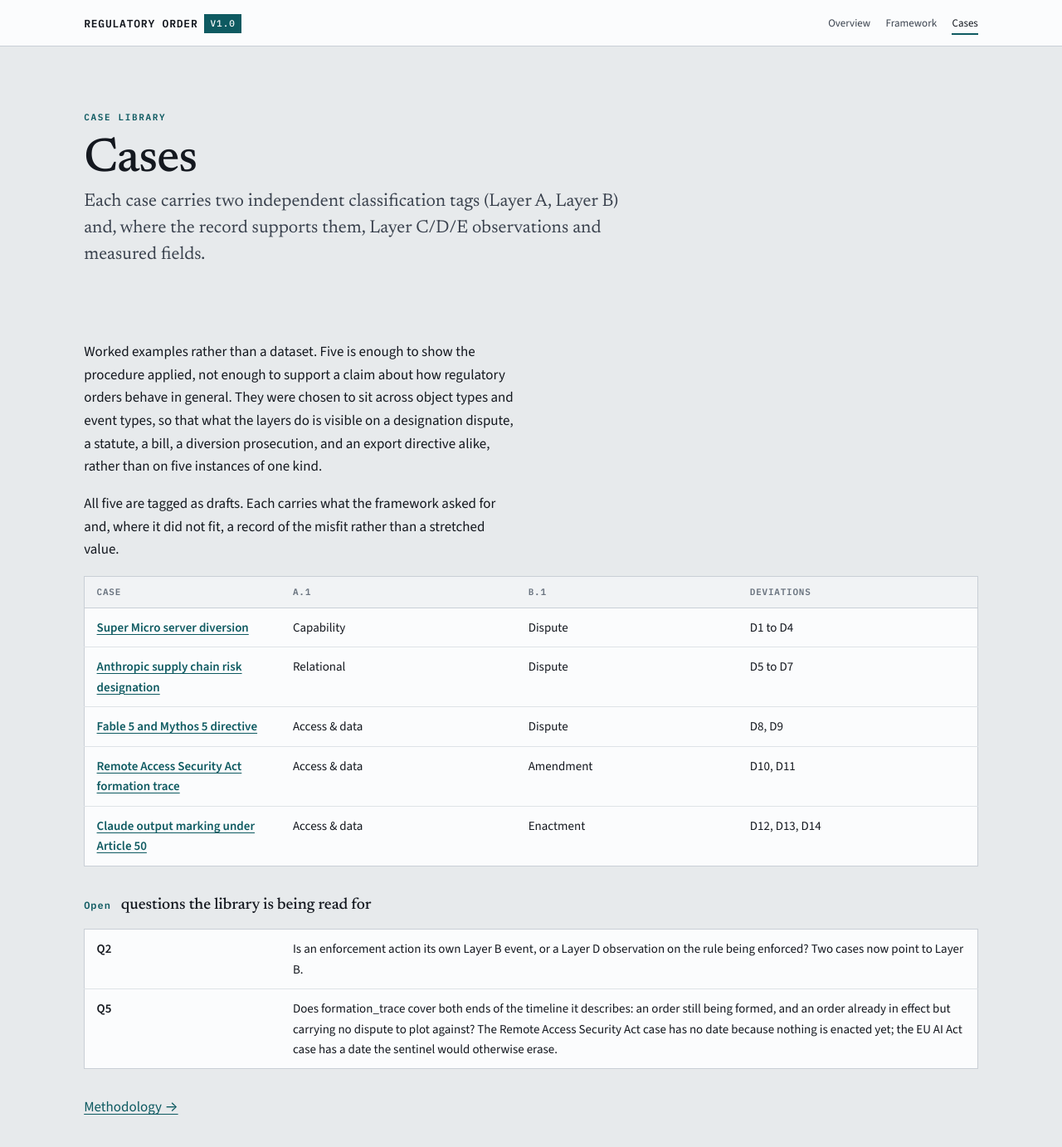
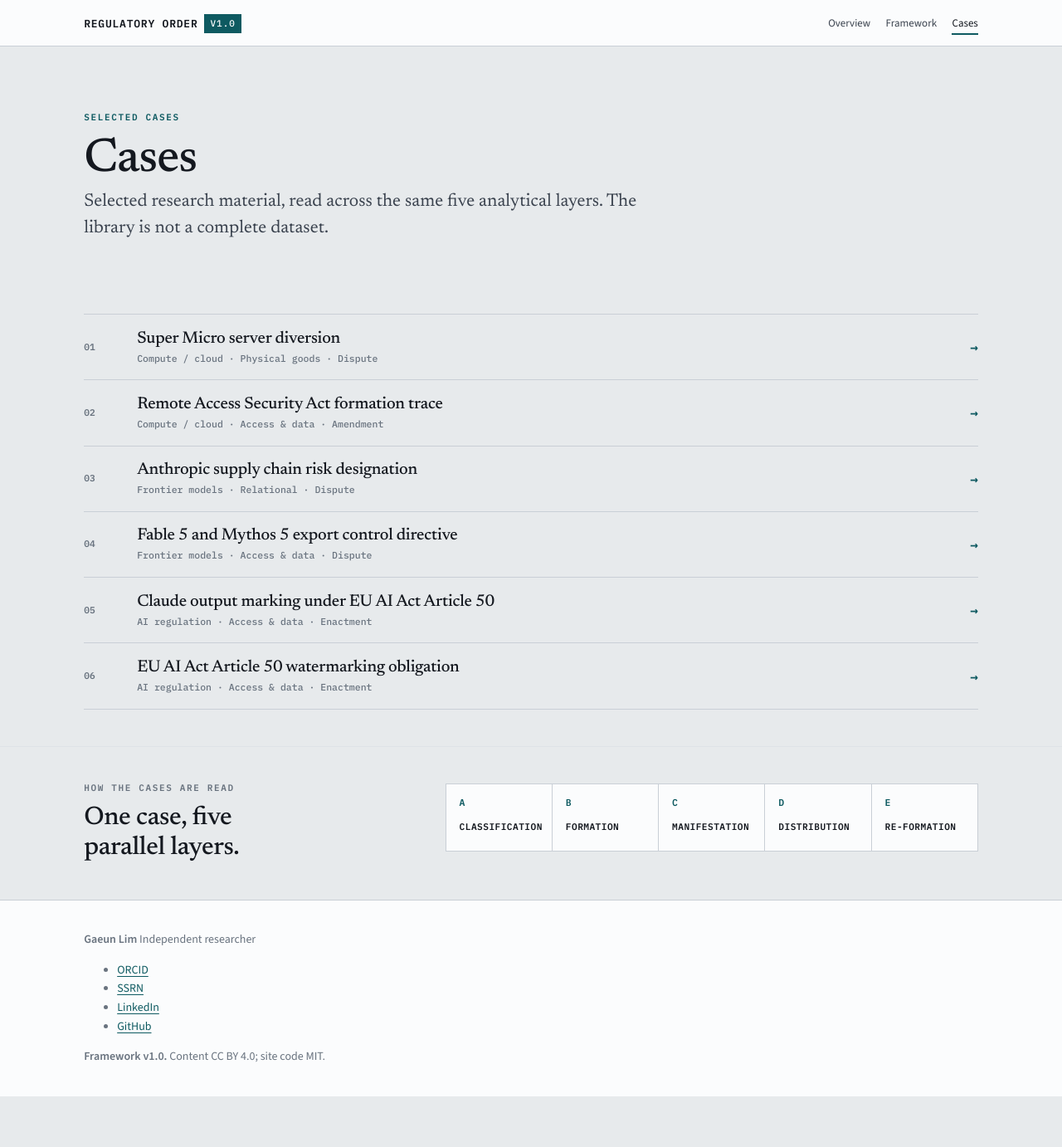
Before and after one commit to GaeunLim01/regulatory-order, a Jekyll site: the page built from cases/index.html, in a window 1280 px wide and 1400 px high. Shown: the top 1382 px of the window at 83% size. Built offline with Jekyll 4.4.1, drawn with Linux system fonts in a browser that asks for light colours.

Commit message:
Add files via upload

```diff
--- a/cases/index.html
+++ b/cases/index.html
@@ -1,41 +1,45 @@
 ---
 layout: default
-title: Case library
+title: Cases
 permalink: /cases/
-description: Cases read through all five layers, with distribution and re-formation observations attached.
+description: Selected cases classified across five parallel analytical layers.
 ---
 
 <section class="hero">
   <div class="shell">
-    <span class="eyebrow eyebrow--accent">Case library</span>
+    <span class="eyebrow eyebrow--accent">Selected cases</span>
     <h1>Cases</h1>
-    <p class="standfirst">Each case carries two independent classification tags (Layer A, Layer B) and, where the record supports them, Layer C/D/E observations and measured fields.</p>
+    <p class="standfirst">Selected research material, read across the same five analytical layers. The library is not a complete dataset.</p>
   </div>
 </section>
 
-<section class="section">
+<section class="section section--tight">
   <div class="shell">
-    <p class="lede">Worked examples rather than a dataset. Five is enough to show the procedure applied, not enough to support a claim about how regulatory orders behave in general. They were chosen to sit across object types and event types, so that what the layers do is visible on a designation dispute, a statute, a bill, a diversion prosecution, and an export directive alike, rather than on five instances of one kind.</p>
-    <p class="lede">All five are tagged as drafts. Each carries what the framework asked for and, where it did not fit, a record of the misfit rather than a stretched value.</p>
-    <table class="spec">
-      <thead><tr><th>Case</th><th>A.1</th><th>B.1</th><th>Deviations</th></tr></thead>
-      <tbody>
-        <tr><th scope="row"><a href="{{ '/cases/supermicro/' | relative_url }}">Super Micro server diversion</a></th><td>Capability</td><td>Dispute</td><td>D1 to D4</td></tr>
-        <tr><th scope="row"><a href="{{ '/cases/anthropic-dow/' | relative_url }}">Anthropic supply chain risk designation</a></th><td>Relational</td><td>Dispute</td><td>D5 to D7</td></tr>
-        <tr><th scope="row"><a href="{{ '/cases/fable-mythos/' | relative_url }}">Fable 5 and Mythos 5 directive</a></th><td>Access &amp; data</td><td>Dispute</td><td>D8, D9</td></tr>
-        <tr><th scope="row"><a href="{{ '/cases/remote-access-security-act/' | relative_url }}">Remote Access Security Act formation trace</a></th><td>Access &amp; data</td><td>Amendment</td><td>D10, D11</td></tr>
-        <tr><th scope="row"><a href="{{ '/cases/claude-watermarking/' | relative_url }}">Claude output marking under Article 50</a></th><td>Access &amp; data</td><td>Enactment</td><td>D12, D13, D14</td></tr>
-      </tbody>
-    </table>
-
-    <h3 class="sub"><span>Open</span> questions the library is being read for</h3>
-    <table class="spec">
-      <tbody>
-        <tr><th scope="row">Q2</th><td>Is an enforcement action its own Layer B event, or a Layer D observation on the rule being enforced? Two cases now point to Layer B.</td></tr>
-        <tr><th scope="row">Q5</th><td>Does formation_trace cover both ends of the timeline it describes: an order still being formed, and an order already in effect but carrying no dispute to plot against? The Remote Access Security Act case has no date because nothing is enacted yet; the EU AI Act case has a date the sentinel would otherwise erase.</td></tr>
-      </tbody>
-    </table>
-
-    <p style="margin-top:2rem"><a href="{{ '/method/' | relative_url }}">Methodology →</a></p>
+    <div class="case-list">
+      <a class="case-row" href="{{ '/cases/supermicro/' | relative_url }}"><span class="case-row__id">01</span><div><h2>Super Micro server diversion</h2><p>Compute / cloud · Physical goods · Dispute</p></div><span class="case-row__arrow">→</span></a>
+      <a class="case-row" href="{{ '/cases/remote-access-security-act/' | relative_url }}"><span class="case-row__id">02</span><div><h2>Remote Access Security Act formation trace</h2><p>Compute / cloud · Access &amp; data · Amendment</p></div><span class="case-row__arrow">→</span></a>
+      <a class="case-row" href="{{ '/cases/anthropic-dow/' | relative_url }}"><span class="case-row__id">03</span><div><h2>Anthropic supply chain risk designation</h2><p>Frontier models · Relational · Dispute</p></div><span class="case-row__arrow">→</span></a>
+      <a class="case-row" href="{{ '/cases/fable-mythos/' | relative_url }}"><span class="case-row__id">04</span><div><h2>Fable 5 and Mythos 5 export control directive</h2><p>Frontier models · Access &amp; data · Dispute</p></div><span class="case-row__arrow">→</span></a>
+      <a class="case-row" href="{{ '/cases/claude-watermarking/' | relative_url }}"><span class="case-row__id">05</span><div><h2>Claude output marking under EU AI Act Article 50</h2><p>AI regulation · Access &amp; data · Enactment</p></div><span class="case-row__arrow">→</span></a>
+      <a class="case-row" href="{{ '/cases/eu-ai-act-watermarking/' | relative_url }}"><span class="case-row__id">06</span><div><h2>EU AI Act Article 50 watermarking obligation</h2><p>AI regulation · Access &amp; data · Enactment</p></div><span class="case-row__arrow">→</span></a>
+    </div>
   </div>
 </section>
+
+<section class="section section--tight">
+  <div class="shell">
+    <div class="record-grid">
+      <div>
+        <span class="eyebrow">How the cases are read</span>
+        <h2>One case, five parallel layers.</h2>
+      </div>
+      <div class="layer-mini-list">
+        <div><b>A</b><span>Classification</span></div>
+        <div><b>B</b><span>Formation</span></div>
+        <div><b>C</b><span>Manifestation</span></div>
+        <div><b>D</b><span>Distribution</span></div>
+        <div><b>E</b><span>Re-formation</span></div>
+      </div>
+    </div>
+  </div>
+</section>
```
